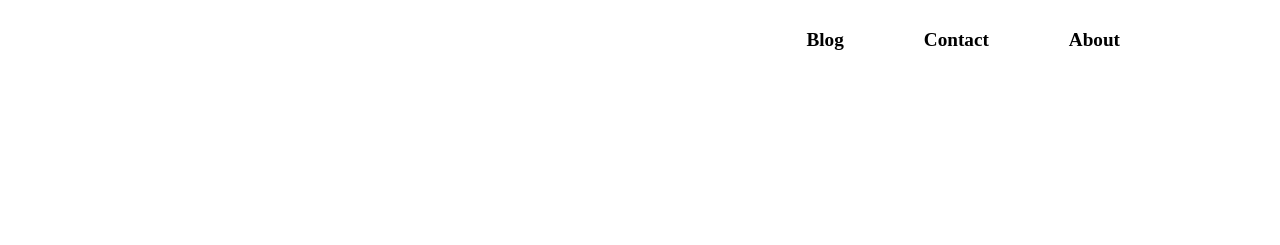
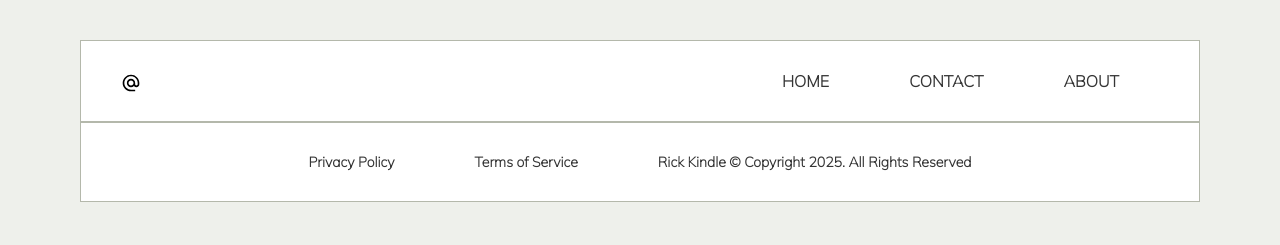
Before and after one commit to kindlerick/PersonalSite, a plain HTML site: page index.html in a window 1280 px wide. Drawn offline with Linux system fonts and the light colour scheme.

Commit message:
added footer and nav bar styling

```diff
--- a/index.html
+++ b/index.html
@@ -9,13 +9,28 @@
 <body>
     <header>
         <nav class="nav-element-bar">
+            <div class="nav-logo-bar">
+                <div class="email-logo">
+                </div>
+            </div>
             <ol>
-            <li class="nav-element"><a href="#">Blog</a></li>
-            <li class="nav-element"><a href="#">Contact</a></li>
-            <li class="nav-element"><a href="#">About</a></li>
+                <li class="nav-element"><a href="#">HOME</a></li>
+                <li class="nav-element"><a href="#">CONTACT</a></li>
+                <li class="nav-element"><a href="#">ABOUT</a></li>
             </ol>
         </nav>
       </header>
+      <div class="body-container">
+      </div>
+      <footer>
+        <div class="footer-element-bar">
+            <ul>
+                <li><a href="#">Privacy Policy</a></li>
+                <li><a href="#">Terms of Service</a></li>
+                <li>Rick Kindle © Copyright 2025. All Rights Reserved</li>
+            </ul>
+        </div>
+      </footer>
     <script src="script.js"></script>
 </body>
 </html>
--- a/styles.css
+++ b/styles.css
@@ -1,66 +1,161 @@
-html, body, div, span, applet, object, iframe,
-h1, h2, h3, h4, h5, h6, p, blockquote, pre,
-a, abbr, acronym, address, big, cite, code,
-del, dfn, em, img, ins, kbd, q, s, samp,
-small, strike, strong, sub, sup, tt, var,
-b, u, i, center,
-dl, dt, dd, ol, ul, li,
-fieldset, form, label, legend,
-table, caption, tbody, tfoot, thead, tr, th, td,
-article, aside, canvas, details, embed,
-figure, figcaption, footer, header, hgroup,
-menu, nav, output, ruby, section, summary,
-time, mark, audio, video {
-	margin: 0;
-	padding: 0;
-	border: 0;
-	font-size: 100%;
-	font: inherit;
-	vertical-align: baseline;
+:root {
+    --header-color:#3C6E71;
+    --background-color:#F4F9E9;
+    --primary-color:#EEF0EB;
+    --secondary-color:#B4B8AB;
+    --footer-color:#353535;
+    --text-color: #FFF;
 }
-/* HTML5 display-role reset for older browsers */
-article, aside, details, figcaption, figure,
-footer, header, hgroup, menu, nav, section {
-	display: block;
+
+@font-face {
+    font-family: "Montserrat";
+    src: url("/fonts/Montserrat-VariableFont_wght.woff2") format('woff2');
 }
-body {
-	line-height: 1;
+
+@font-face {
+    font-family: "MontserratItalic";
+    src: url("/fonts/Montserrat-Italic-VariableFont_wght.woff2") format('woff2');
 }
-ol, ul {
-	list-style: none;
+
+@font-face {
+    font-family: "Mulish";
+    src: url("/fonts/Mulish-VariableFont_wght.woff2") format('woff2');
 }
-blockquote, q {
-	quotes: none;
-}
-blockquote:before, blockquote:after,
-q:before, q:after {
-	content: '';
-	content: none;
-}
-table {
-	border-collapse: collapse;
-	border-spacing: 0;
+
+@font-face {
+    font-family: "MulishItalic";
+    src: url("/fonts/Mulish-Italic-VariableFont_wght.woff2") format('woff2');
 }
 
 
+/* Universal reset for box-sizing */
+*, *::before, *::after {
+    box-sizing: border-box;
+  }
+
+  /* Remove default margin and padding */
+  body, h1, h2, h3, h4, h5, h6, p, ul, ol, li, figure, blockquote, dl, dt, dd {
+    margin: 0;
+    padding: 0;
+  }
+
+  /* Set body styles */
+  body {
+    font-family: sans-serif;
+    font-size: 16px;
+    line-height: 1.5;
+  }
+
+  /* Remove list styles */
+  ul, ol {
+    list-style: none;
+  }
+
+  /* Remove default border for images */
+  img {
+    border: 0;
+    max-width: 100%;
+    height: auto;
+  }
+
+  /* Style links */
+  a {
+    text-decoration: none;
+    color: inherit;
+  }
+
+  /* Reset form elements */
+  input, button, textarea, select {
+    border: none;
+    outline: none;
+    background: transparent;
+    font: inherit;
+    color: inherit;
+  }
+
+
+body {
+    margin-left: 10vh;
+    margin-right: 10vh;
+    height: 100%;
+    display: flex;
+    flex-direction: column;
+    background-color: #EEF0EB;
+}
+
+.body-container {
+    display: flex;
+    flex-grow: 1;
+}
+
 .nav-element-bar {
+    background-color: #FFF;
     display: flex;
-    justify-content: flex-end;
+    justify-content: space-between;
     align-items: center;
-    height: 10vh;
+    border: 1px solid var(--secondary-color);
+    margin-top: 5vh;
 }
 
 .nav-element-bar > ol {
     display: flex;
     justify-content: center;
     gap: 10vh;
-    padding-right: 20vh;
-    padding-left: 20vh;
+    padding-right: 10vh;
+    padding-left: 10vh;
 }
 
 ol > li > a {
-    text-decoration: none !important;
-    font-size: larger;
-    font-weight: bolder;
-    color: black;
+    font-family: "Mulish";
+    font-size: 16px;
+    font-weight: 600;
+    color: var(--footer-color);
 }
+
+.nav-logo-bar {
+    background-color: #FFF;
+    justify-content: flex-start;
+    display: flex;
+    height: 10vh;
+    width: 30vh;
+    padding-left: 5vh;
+}
+
+.email-logo {
+    background: url("/icons/at.svg");
+    height: 20px;
+    width: 20px;
+    position: relative;
+    top: 4vh
+}
+
+h1 {
+    font-family: "Montserrat";
+    font-size: 48px;
+    font-weight: 900;
+}
+
+.footer-element-bar {
+    background-color: #FFF;
+    display: flex;
+    justify-content: center;
+    flex-direction: column;
+    height: 10vh;
+    border: 1px solid var(--secondary-color);
+    margin-bottom: 5vh;
+}
+
+.footer-element-bar > ul {
+    display: flex;
+    justify-content: center;
+    gap: 10vh;
+    padding-right: 10vh;
+    padding-left: 10vh;
+}
+
+.footer-element-bar > ul > li {
+    font-family: "Mulish";
+    font-size: 14px;
+    font-weight: 600;
+    color: var(--footer-color);
+}
```
Also changed, not shown: fonts/Montserrat-Italic-VariableFont_wght.woff2 (added), fonts/Montserrat-VariableFont_wght.woff2 (added), fonts/Mulish-Italic-VariableFont_wght.ttf (added), fonts/Mulish-Italic-VariableFont_wght.woff2 (added), fonts/Mulish-VariableFont_wght.ttf (added), fonts/Mulish-VariableFont_wght.woff2 (added), icons/at.svg (added), 1 other file.
